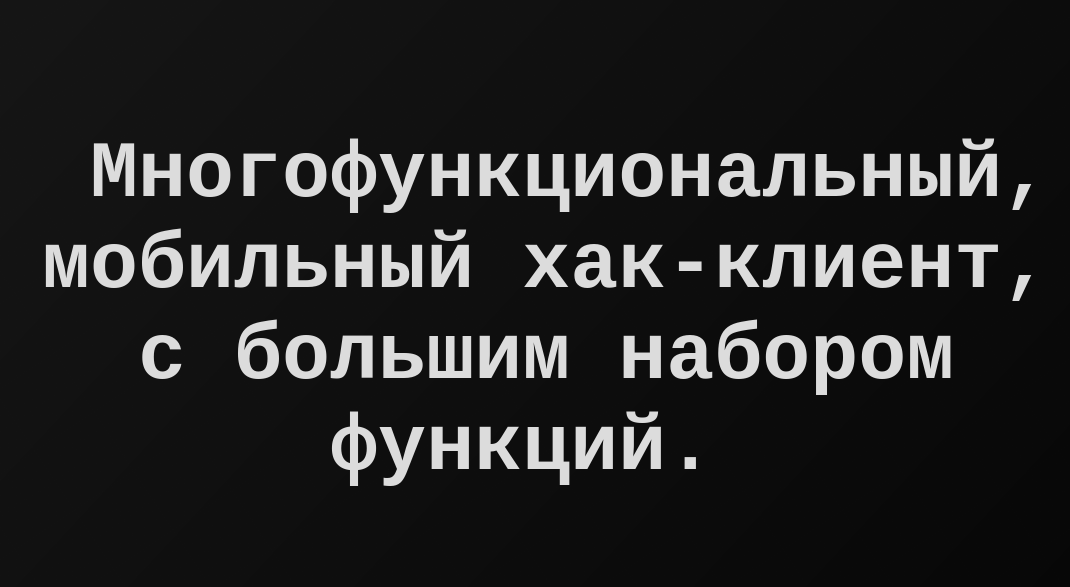
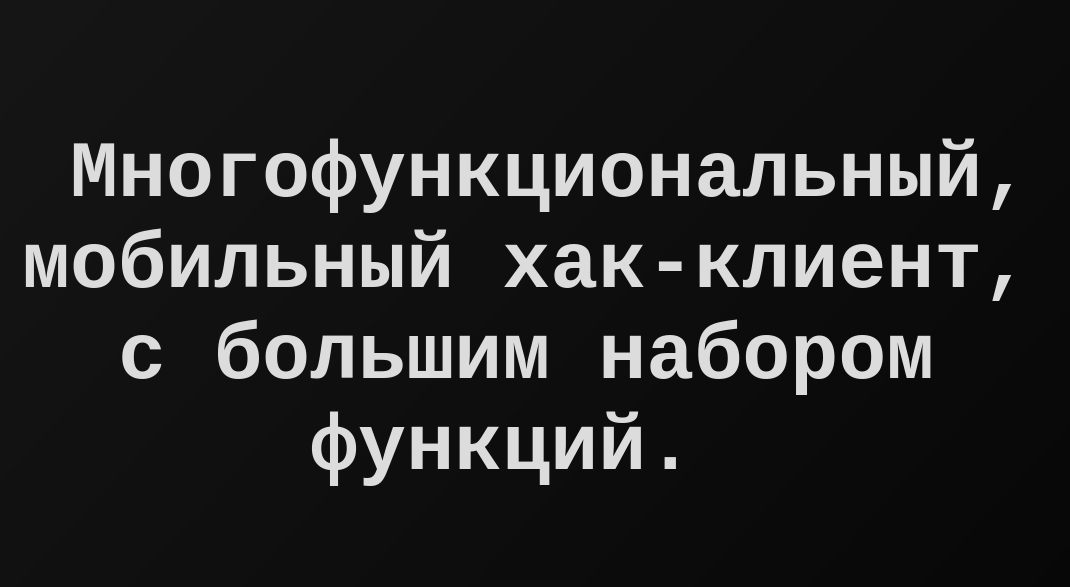
Before and after one commit to arabgery/pmb, a plain HTML site: page site.html in a window 1280 px wide. Shown: the part 365-952 px from the top of the page, without its empty margins (0-1070 px from the left). Drawn offline with Linux system fonts and the light colour scheme.

Commit message:
Add files via upload

```diff
--- a/site.html
+++ b/site.html
@@ -54,7 +54,7 @@
 			font-size: 80px;
 			font-weight: 900;
 			margin-top: 150px;
-			margin-left: -350px;
+			margin-left: -370px;
 		}
 		h1 {
 			color: 	#DCDCDC;
```
